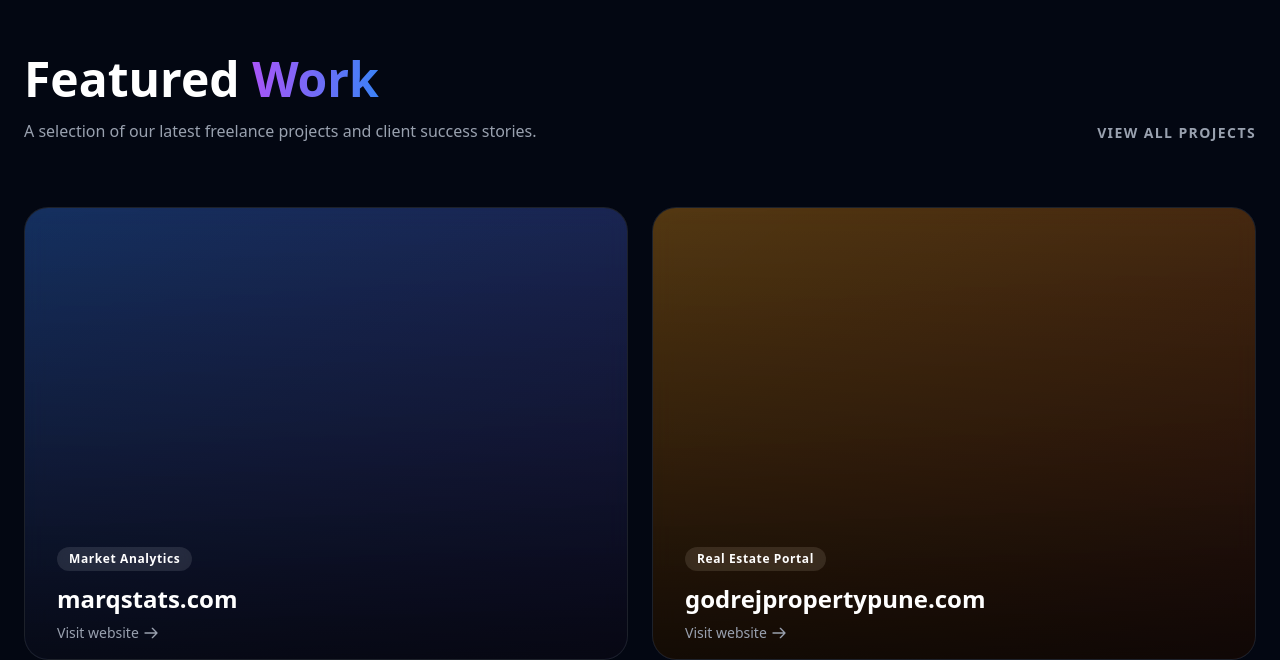
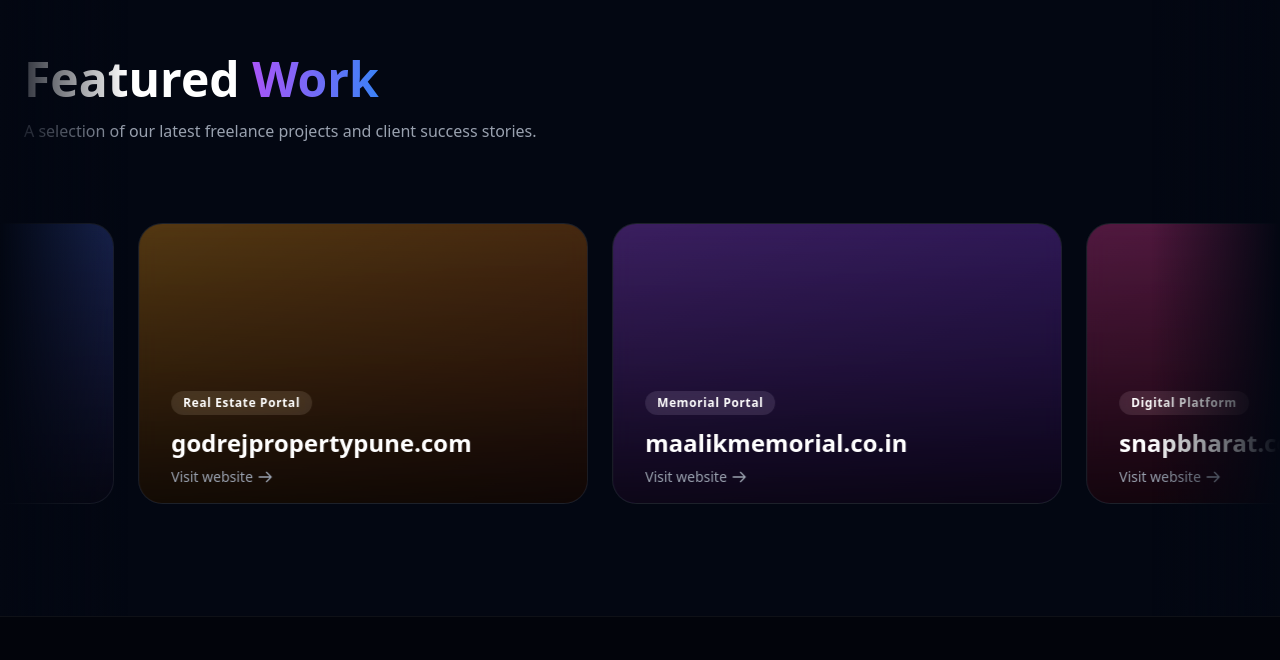
Before and after one commit to SidhartGautam25/freelancingSite, a Next.js app: page / in a window 1280 px wide. Shown: the part 2004-2664 px from the top of the page. Built offline with nearby package versions, Linux system fonts and the light colour scheme.

Commit message:
feature product is now in the form of carausal

```diff
--- a/app/components/ProjectsGallery.tsx
+++ b/app/components/ProjectsGallery.tsx
@@ -25,38 +25,30 @@
   }
 ];
 
-export default function ProjectsGallery() {
+interface Project {
+  name: string;
+  tag: string;
+  color: string;
+  link: string;
+}
+
+function ProjectCard({ proj }: { proj: Project }) {
   return (
-    <section id="work" className="relative py-24 px-6 z-10">
-      <div className="max-w-7xl mx-auto">
-        <div className="flex flex-col md:flex-row justify-between items-end mb-16 gap-6">
-          <div>
-            <h2 className="text-3xl md:text-5xl font-bold mb-4">Featured <span className="text-gradient">Work</span></h2>
-            <p className="text-gray-400 max-w-xl">A selection of our latest freelance projects and client success stories.</p>
-          </div>
-          <a href="#" className="hidden md:inline-block text-sm font-semibold uppercase tracking-widest text-gray-400 hover:text-white transition-colors">
-            View All Projects
-          </a>
-        </div>
-
-        <div className="grid md:grid-cols-2 gap-6">
-          {projects.map((proj, i) => (
     <a
-              key={i}
       href={proj.link}
       target="_blank"
       rel="noopener noreferrer"
-              className="group relative rounded-3xl overflow-hidden glass-panel aspect-[4/3] cursor-pointer block"
+      className="group relative rounded-3xl overflow-hidden glass-panel w-[300px] sm:w-[380px] md:w-[450px] aspect-[16/10] cursor-pointer block shrink-0"
     >
       <div className={`absolute inset-0 bg-gradient-to-br ${proj.color} group-hover:scale-110 transition-transform duration-700 ease-out`}></div>
 
       <div className="absolute inset-0 bg-gradient-to-t from-black/90 via-black/40 to-transparent opacity-80 group-hover:opacity-90 transition-opacity duration-300"></div>
 
-              <div className="absolute bottom-0 left-0 p-8 w-full translate-y-4 group-hover:translate-y-0 transition-transform duration-300">
-                <span className="inline-block px-3 py-1 bg-white/10 backdrop-blur-md rounded-full text-xs font-semibold tracking-wider mb-3">
+      <div className="absolute bottom-0 left-0 p-6 md:p-8 w-full translate-y-4 group-hover:translate-y-0 transition-transform duration-300">
+        <span className="inline-block px-3 py-1 bg-white/10 backdrop-blur-md rounded-full text-xs font-semibold tracking-wider mb-3 text-white">
           {proj.tag}
         </span>
-                <h3 className="text-2xl font-bold text-white mb-2">{proj.name}</h3>
+        <h3 className="text-xl md:text-2xl font-bold text-white mb-2">{proj.name}</h3>
         <span className="text-sm text-gray-400 group-hover:text-white transition-colors duration-300 flex items-center gap-1">
           Visit website
           <svg className="w-4 h-4 transform group-hover:translate-x-1 transition-transform" fill="none" stroke="currentColor" viewBox="0 0 24 24" xmlns="http://www.w3.org/2000/svg">
@@ -65,6 +57,38 @@
         </span>
       </div>
     </a>
+  );
+}
+
+export default function ProjectsGallery() {
+  return (
+    <section id="work" className="relative py-24 z-10 overflow-hidden">
+      <div className="max-w-7xl mx-auto px-6 mb-16">
+        <div className="flex flex-col md:flex-row justify-between items-end gap-6">
+          <div>
+            <h2 className="text-3xl md:text-5xl font-bold mb-4">Featured <span className="text-gradient">Work</span></h2>
+            <p className="text-gray-400 max-w-xl">A selection of our latest freelance projects and client success stories.</p>
+          </div>
+        </div>
+      </div>
+
+      {/* Edge Gradients for seamless fade */}
+      <div className="absolute left-0 top-0 bottom-0 w-16 md:w-32 bg-gradient-to-r from-[#030712] to-transparent z-20 pointer-events-none" />
+      <div className="absolute right-0 top-0 bottom-0 w-16 md:w-32 bg-gradient-to-l from-[#030712] to-transparent z-20 pointer-events-none" />
+
+      {/* Horizontal Scrolling Track */}
+      <div className="marquee-container relative flex overflow-x-hidden w-full py-4">
+        {/* Set 1 */}
+        <div className="flex animate-marquee pr-6 gap-6 shrink-0">
+          {projects.map((proj, i) => (
+            <ProjectCard key={`p1-${i}`} proj={proj} />
+          ))}
+        </div>
+
+        {/* Set 2 (Identical duplicate) */}
+        <div className="flex animate-marquee pr-6 gap-6 shrink-0" aria-hidden="true">
+          {projects.map((proj, i) => (
+            <ProjectCard key={`p2-${i}`} proj={proj} />
           ))}
         </div>
       </div>
--- a/app/globals.css
+++ b/app/globals.css
@@ -52,6 +52,19 @@
   .orb-blue {
     background: #1d4ed8;
   }
+
+  .animate-marquee {
+    animation: marquee 35s linear infinite;
+  }
+
+  .animate-marquee-reverse {
+    animation: marquee-reverse 35s linear infinite;
+  }
+
+  .marquee-container:hover .animate-marquee,
+  .marquee-container:hover .animate-marquee-reverse {
+    animation-play-state: paused;
+  }
 }
 
 @keyframes float {
@@ -59,3 +72,13 @@
   50% { transform: translate(5%, 5%) scale(1.1); }
   100% { transform: translate(-5%, 10%) scale(0.9); }
 }
+
+@keyframes marquee {
+  0% { transform: translateX(0); }
+  100% { transform: translateX(-100%); }
+}
+
+@keyframes marquee-reverse {
+  0% { transform: translateX(-100%); }
+  100% { transform: translateX(0); }
+}
```
Lines whose indentation alone changed are shown as unchanged.
